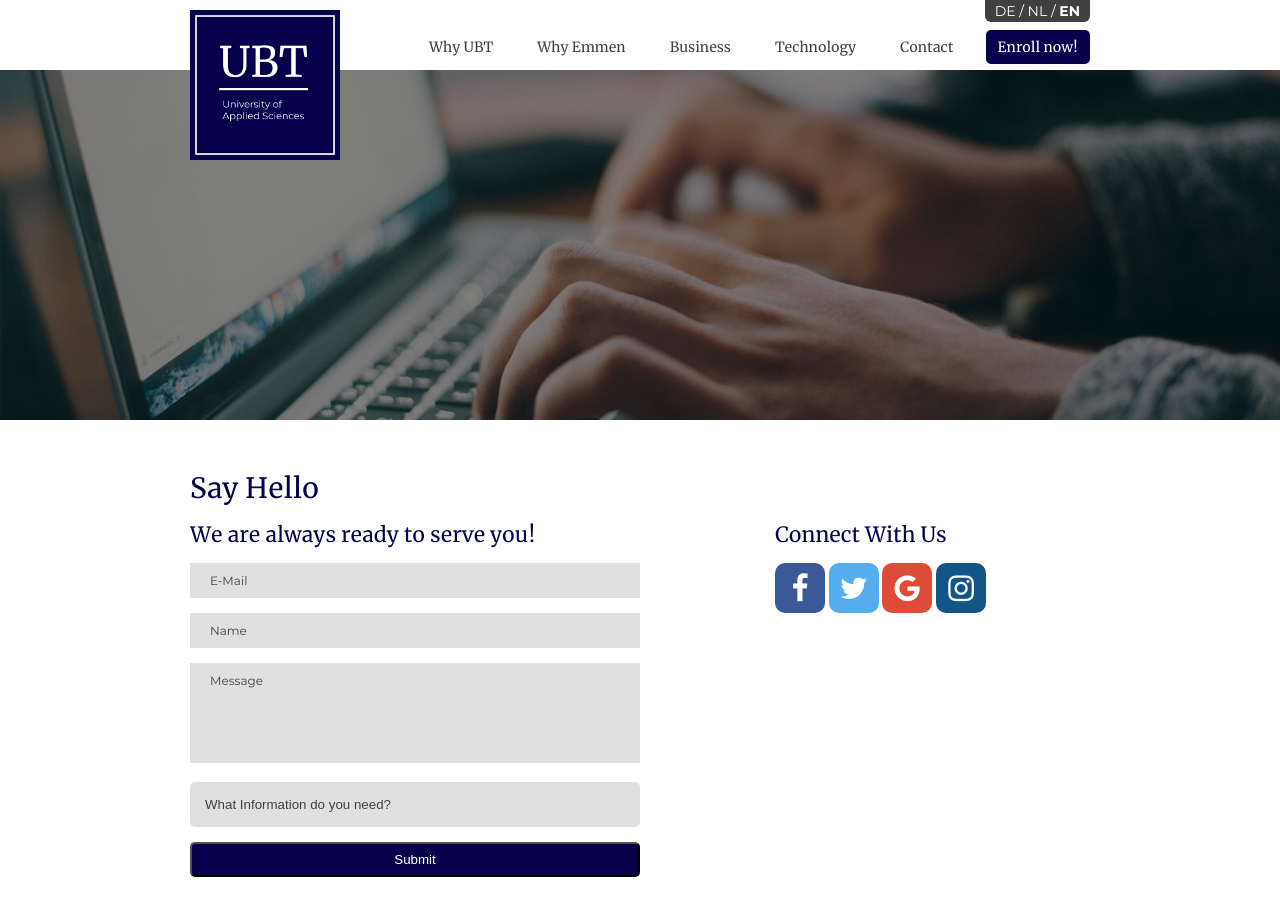
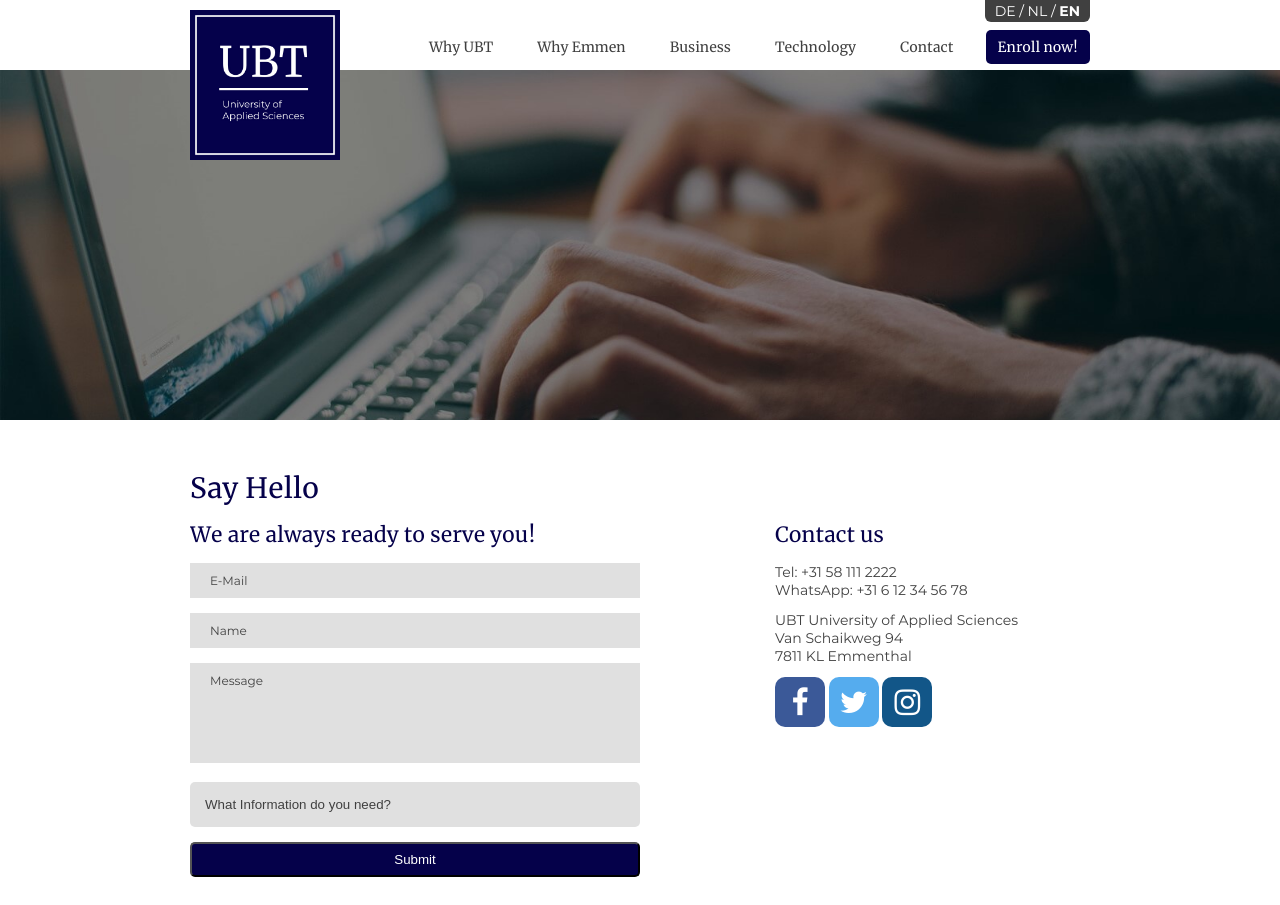
Before and after one commit to lukas-kirchhoff/Professional-Website, a PHP site: page /html/contact.html in a window 1280 px wide. Shown: the top 905 px of the page. Run offline with PHP 8.4, Linux system fonts and the light colour scheme.

Commit message:
added gitignore and improved the main css and contact page

```diff
--- a/css/main.css
+++ b/css/main.css
@@ -36,6 +36,10 @@ hr {
 
 p {
     font-size: 14px;
+}
+
+.p__margin-bottom {
+    margin-bottom: 12px;
 }
 
 a {
--- a/html/contact.html
+++ b/html/contact.html
@@ -66,11 +66,19 @@
         </div>
         <div class="content__rightside--35">
             <div class="contact__social-media">
-                <h2>Connect With Us</h2>
-                <a href="#" class="fa fa-facebook"></a>
-                <a href="#" class="fa fa-twitter"></a>
-                <a href="#" class="fa fa-google"></a>
-                <a href="#" class="fa fa-instagram"></a>
+                <h2>Contact us</h2>
+                <p class="p__margin-bottom">
+                    Tel: +31 58 111 2222<br />
+                    WhatsApp: +31 6 12 34 56 78 <br />
+                </p>
+                <p class="p__margin-bottom">
+                    UBT University of Applied Sciences<br />
+                    Van Schaikweg 94<br />
+                    7811 KL Emmenthal<br />
+                </p>
+                <a href="https://www.facebook.com/University-of-Applied-Sciences-2219377528137279/" target="_blank" class="fa fa-facebook"></a>
+                <a href="https://www.instagram.com/ubt_applied_sciences/" target="_blank" class="fa fa-twitter"></a>
+                <a href="https://www.instagram.com/ubt_applied_sciences/" target="_blank" class="fa fa-instagram"></a>
             </div>
         </div>
     </div>
```
Also changed, not shown: css/._main.css, 1 other file.
